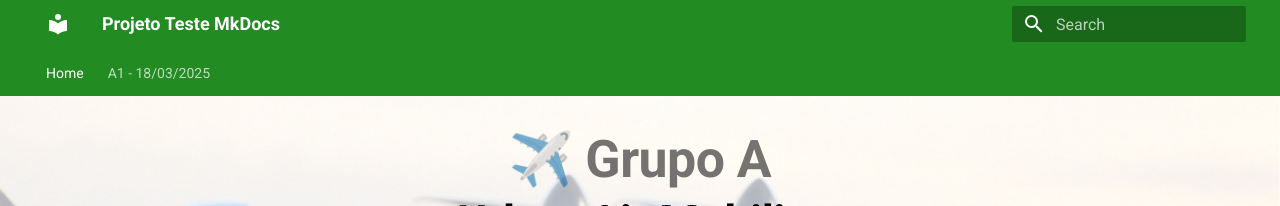
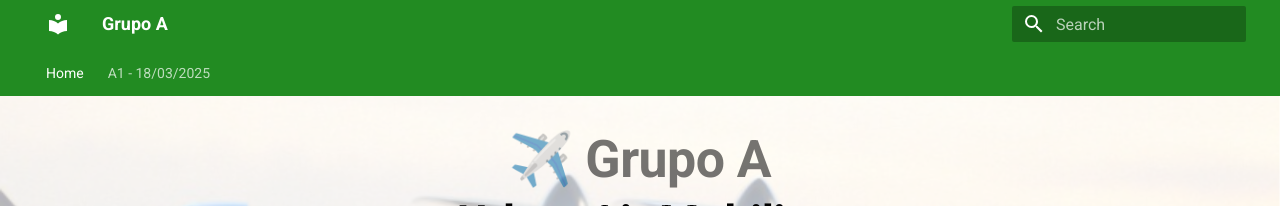
Before and after one commit to Lirucas/GrupoA, an MkDocs documentation site: the page built from docs/index.md, in a window 1280 px wide. Shown: the top 206 px of the page. Built offline with MkDocs 1.6.1 and Material for MkDocs 9.7.7, drawn with Linux system fonts in a browser that asks for light colours.

```diff
--- a/mkdocs.yml
+++ b/mkdocs.yml
@@ -1,4 +1,4 @@
-site_name: "Projeto Teste MkDocs"
+site_name: "Grupo A"
 
 theme:
   name: material
```
